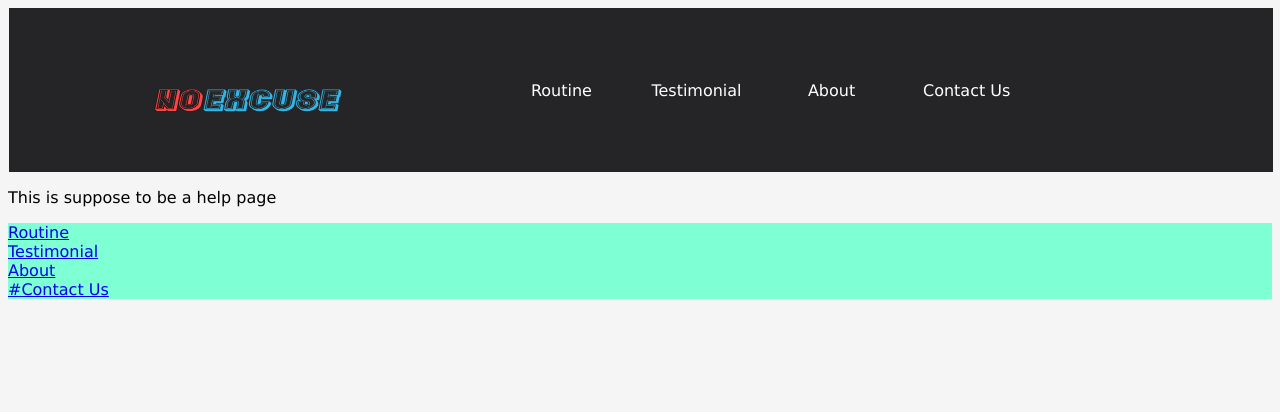
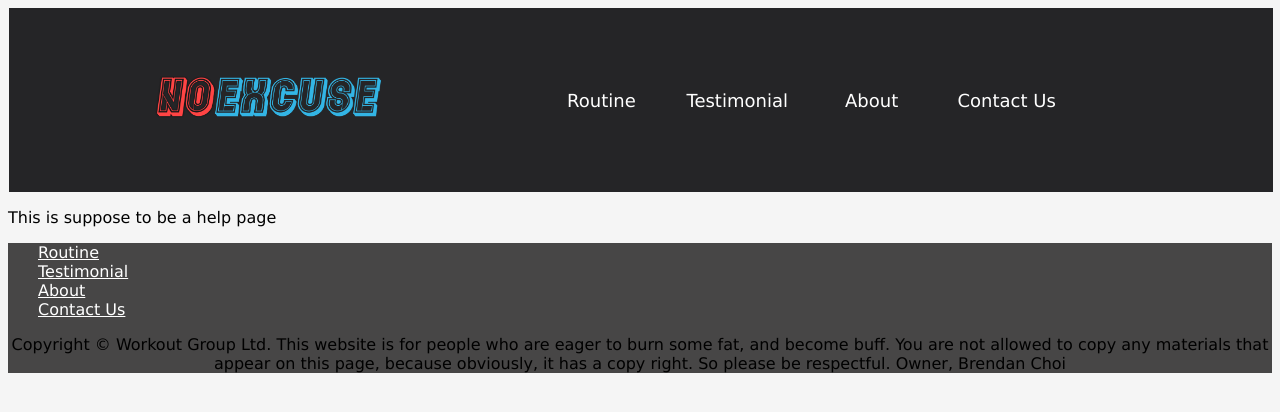
Before and after one commit to Brendanchoi626/NoExcuse, a Flask app: page /help/ in a window 1280 px wide. Shown: the top 412 px of the page. Run offline with Flask 2, Linux system fonts and the light colour scheme.

```diff
--- a/static/css/style.css
+++ b/static/css/style.css
@@ -40,6 +40,7 @@ ul {
     text-align: center;
     padding: 20px 15px;
     text-decoration: none;
+    font-size: large;
 }
 
 .navbar li a:hover {
@@ -52,10 +53,24 @@ ul {
     margin-right: auto;
     margin-top: 20px;
 }
+.homepic video{
+    width: 100%;
+    height: auto;
+}
 /*-------------------------------------*/
 /*header.html*/
 /*-------------------------------------*/
 /*footer.html*/
-.footers{
-    background-color: aquamarine;
+footer{
+    background-color: rgb(71, 70, 70);
+    align-items: center;
 }
+footer a{
+    color: white;
+    text-align: center;
+    margin-top: 10px;
+    margin-left:30px;
+}
+footer p{
+    text-align: center;
+}
--- a/templates/footer.html
+++ b/templates/footer.html
@@ -1,4 +1,5 @@
 <footer><a href="/routine">Routine</a></footer>
 <footer><a href="#Testimonial">Testimonial</a></footer>
 <footer><a href="#About">About</a></footer>
-<footer><a href="#ContactUs">#Contact Us</a></footer>
+<footer><a href="#ContactUs">Contact Us</a></footer>
+<footer><p>Copyright &copy; Workout Group Ltd. This website is for people who are eager to burn some fat, and become buff. You are not allowed to copy any materials that appear on this page, because obviously, it has a copy right. So please be respectful. Owner, Brendan Choi</p></footer>
--- a/templates/home.html
+++ b/templates/home.html
@@ -1,7 +1,7 @@
 {% extends 'layout.html' %}
 {% block content %}
 <div class="homepic">
-    <video width="800" height="450" autoplay>
+    <video width="1920" height="1080" autoplay loop>
     <source src="/static/videos with inspirational qoutes/{{randvid}}" type="video/mp4">
     </video>
 </div>
--- a/templates/layout.html
+++ b/templates/layout.html
@@ -10,7 +10,7 @@
 <body>
     <nav>{% include 'nav.html' %}</nav>
     <main>{% block content %}{% endblock %}</main>
-    <footer class="footers">{% include 'footer.html' %}</footer>
+    <footer>{% include 'footer.html' %}</footer>
 
 </body>
 </html>
--- a/templates/nav.html
+++ b/templates/nav.html
@@ -1,5 +1,5 @@
 <div class="navall">
-<div class ="logo"><a href ="/"><img src ="/static/logo/1587433454993.png" height="100" width="200"></a></div>
+<div class ="logo"><a href ="/"><img src ="/static/logo/1587433454993.png" height="120" width="240"></a></div>
 <nav>
    <ul class="navbar">
       <li><a href="/routine">Routine</a></li>
```
Also changed, not shown: static/logo/1587433454993.png.
